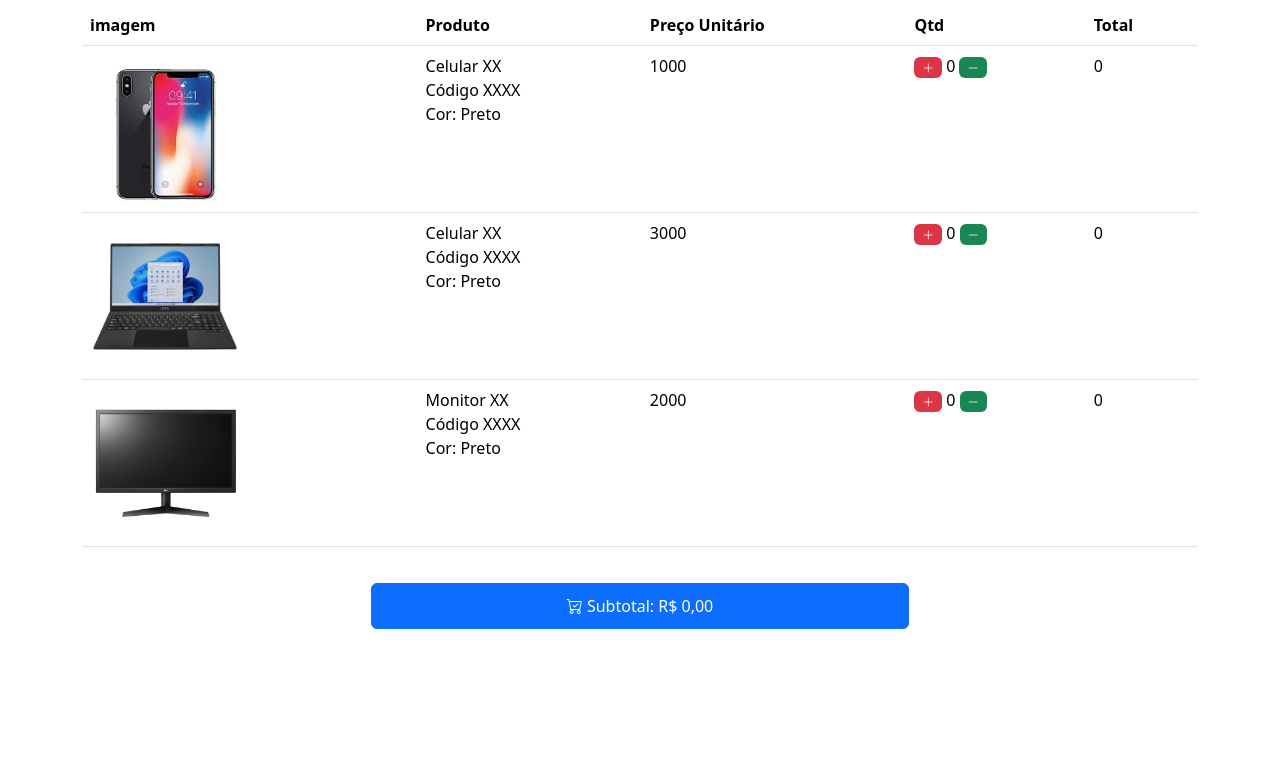
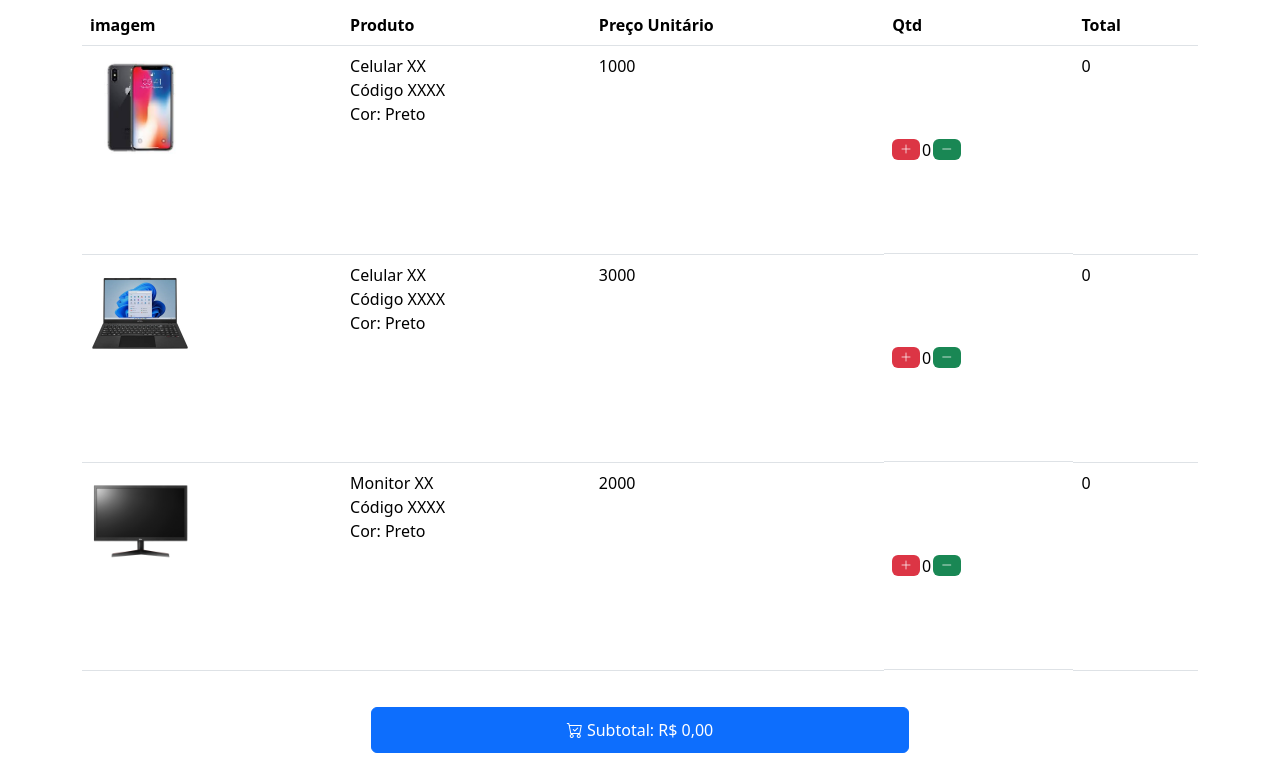
Before and after one commit to wrgalvao0/CarrinhoCompras, a plain HTML site: page index.html in a window 1280 px wide. Shown: the part 151-924 px from the top of the page. Before the commit the page ends 800 px from the top, so only its background shows below. Drawn offline with nearby package versions, Linux system fonts and the light colour scheme.

Commit message:
Correção

```diff
--- a/css/home.css
+++ b/css/home.css
@@ -7,3 +7,11 @@ h1{
 footer{
     padding: 20px;
 }
+.quantidade{
+    height: 26vh;
+    display: flex;
+    flex-direction: row;
+    align-items: center;
+    justify-content: start;
+    gap: 2px;
+}
--- a/index.html
+++ b/index.html
@@ -25,36 +25,36 @@
             </thead>
             <tbody>
                 <tr>
-                    <td><img src="img/celular.jpeg" alt="" width="150"></td>
+                    <td><img src="img/celular.jpeg" alt="" width="100"></td>
                     <td>
                         <div>Celular XX</div>
                         <div>Código XXXX</div>
                         <div>Cor: Preto</div>
                     </td>
                     <td><span id="valor-celular">1000</span></td>
-                    <td><span class="badge text-bg-danger" onclick="adicionarCelular()"> <i class="bi bi-plus-lg"></i> </span> <span id="quantidade-celular"> 0 </span> <span class="badge text-bg-success" onclick="retirarCelular()"> <i class="bi bi-dash-lg"></i> </span></td>
+                    <td class="quantidade"><span class="badge text-bg-danger" onclick="adicionarCelular()"> <i class="bi bi-plus-lg"></i> </span> <span id="quantidade-celular"> 0 </span> <span class="badge text-bg-success" onclick="retirarCelular()"> <i class="bi bi-dash-lg"></i> </span></td>
                     <td><span id="total-celular">0</span></td>
                 </tr>
                 <tr>
-                    <td><img src="img/notebook.webp" alt="" width="150"></td>
+                    <td><img src="img/notebook.webp" alt="" width="100"></td>
                     <td>
                         <div>Celular XX</div>
                         <div>Código XXXX</div>
                         <div>Cor: Preto</div>
                     </td>
                     <td id="valor-notebook">3000</td>
-                    <td> <span class="badge text-bg-danger" onclick="adicionarNotebook()"> <i class="bi bi-plus-lg"></i> </span> <span id="quantidade-notebook">0</span> <span class="badge text-bg-success" onclick="retirarNotebook()"> <i class="bi bi-dash-lg"></i> </span></td>
+                    <td class="quantidade"> <span class="badge text-bg-danger" onclick="adicionarNotebook()"> <i class="bi bi-plus-lg"></i> </span> <span id="quantidade-notebook">0</span> <span class="badge text-bg-success" onclick="retirarNotebook()"> <i class="bi bi-dash-lg"></i> </span></td>
                     <td><span id="total-notebook">0</span></td>
                 </tr>
                 <tr>
-                    <td><img src="img/monitor.png" alt="" width="150"></td>
+                    <td><img src="img/monitor.png" alt="" width="100"></td>
                     <td>
                         <div>Monitor XX</div>
                         <div>Código XXXX</div>
                         <div>Cor: Preto</div>
                     </td>
                     <td><span id="valor-monitor">2000</span></td>
-                    <td> <span class="badge text-bg-danger" onclick="adicionarMonitor()"> <i class="bi bi-plus-lg"></i> </span> <span id="quantidade-monitor">0</span> <span class="badge text-bg-success" onclick="retirarMonitor()"> <i class="bi bi-dash-lg"></i> </span></td>
+                    <td class="quantidade"> <span class="badge text-bg-danger" onclick="adicionarMonitor()"> <i class="bi bi-plus-lg"></i> </span> <span id="quantidade-monitor">0</span> <span class="badge text-bg-success" onclick="retirarMonitor()"> <i class="bi bi-dash-lg"></i> </span></td>
                     <td><span id="total-monitor">0</span></td>
                 </tr>
             </tbody>
```
